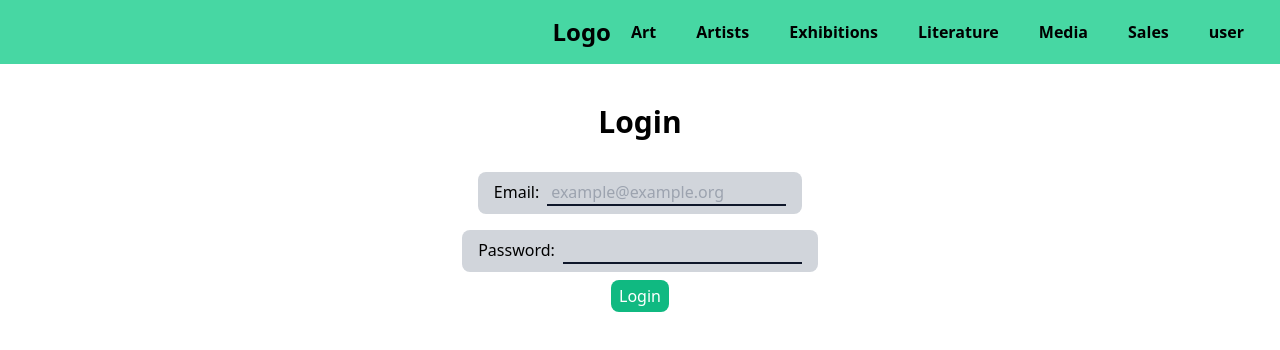
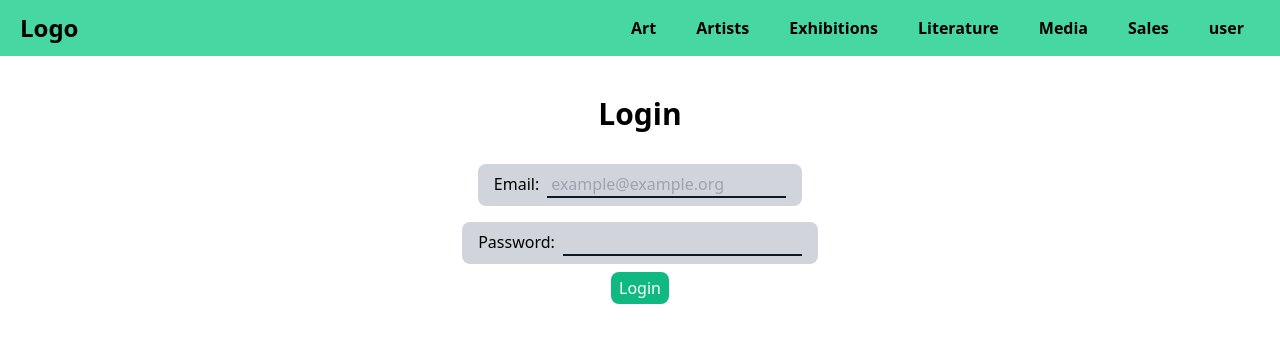
Before and after one commit to WebWarriors-UNF-CIS/rhams-old, a Next.js app: page /login in a window 1280 px wide. Shown: the top 350 px of the page. Built offline with nearby package versions, Linux system fonts and the light colour scheme; what remult would draw is missing.

Commit message:
moved logo to the left

```diff
--- a/src/app/components/navbar.tsx
+++ b/src/app/components/navbar.tsx
@@ -3,7 +3,7 @@ import Link from 'next/link';
 export default function Nav() {
     return (
         <nav className="flex w-screen justify-end items-center p-4 bg-emerald-400/90 font-bold">
-            <a className="text-2xl font-bold" href="/">Logo</a>
+            <a className="text-2xl font-bold absolute left-5" href="/">Logo</a>
             <Link className="px-5" href="/art">
                 <span>Art</span>
             </Link>
```
